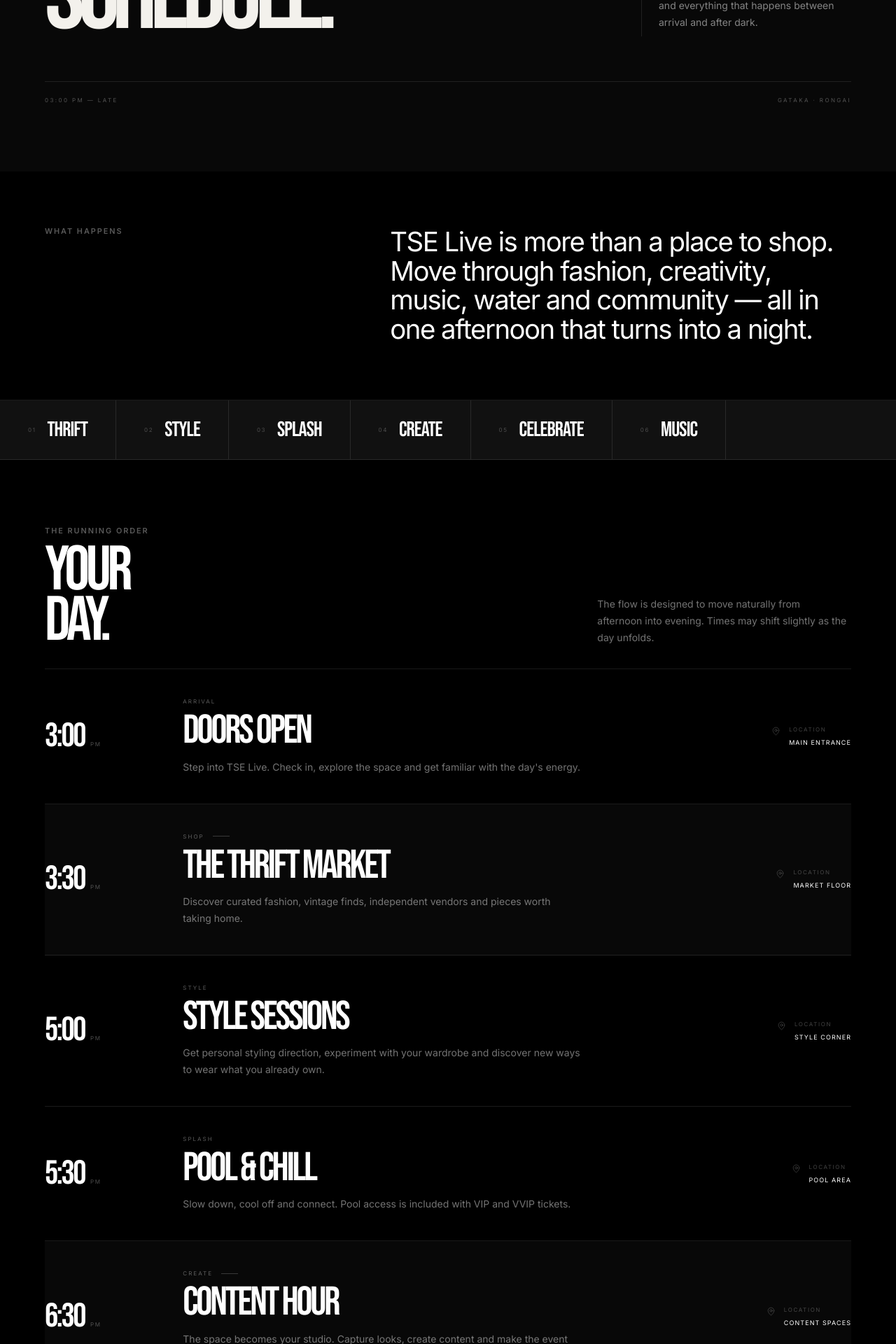
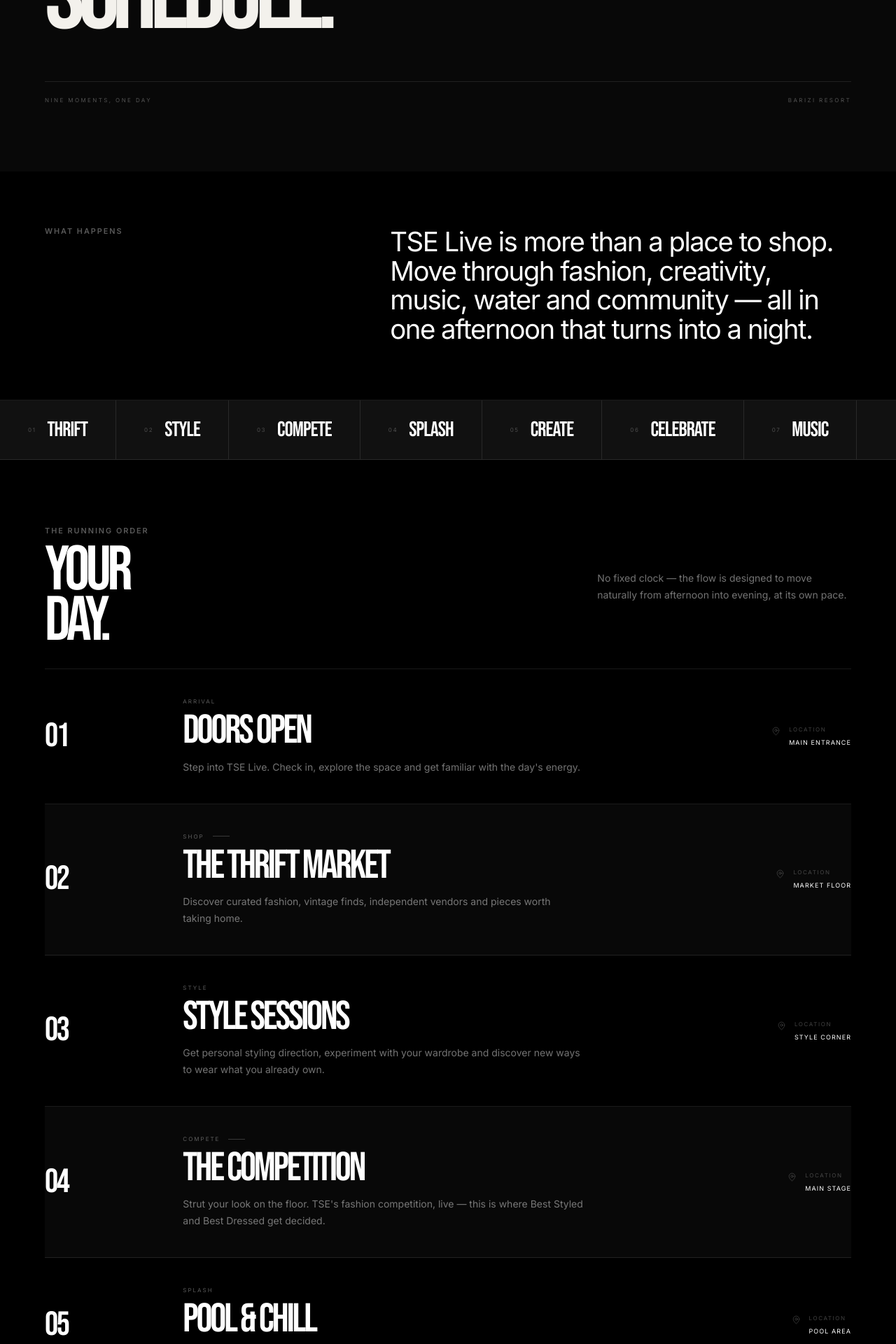
Before and after one commit to mercymuimi/tse-live, a Next.js app: page /schedule in a window 1280 px wide. Shown: the part 360-2280 px from the top of the page at 70% size. Built offline with nearby package versions, Linux system fonts and the light colour scheme.

Commit message:
schedule page upgrade

```diff
--- a/src/app/schedule/page.tsx
+++ b/src/app/schedule/page.tsx
@@ -4,8 +4,7 @@ import Link from "next/link";
 import { ArrowDownRight, Clock, MapPin } from "lucide-react";
 
 type ScheduleItem = {
-  time: string;
-  period: string;
+  number: string;
   title: string;
   description: string;
   location: string;
@@ -15,8 +14,7 @@ type ScheduleItem = {
 
 const schedule: ScheduleItem[] = [
   {
-    time: "3:00",
-    period: "PM",
+    number: "01",
     title: "Doors Open",
     description:
       "Step into TSE Live. Check in, explore the space and get familiar with the day's energy.",
@@ -24,8 +22,7 @@ const schedule: ScheduleItem[] = [
     category: "Arrival",
   },
   {
-    time: "3:30",
-    period: "PM",
+    number: "02",
     title: "The Thrift Market",
     description:
       "Discover curated fashion, vintage finds, independent vendors and pieces worth taking home.",
@@ -34,8 +31,7 @@ const schedule: ScheduleItem[] = [
     featured: true,
   },
   {
-    time: "5:00",
-    period: "PM",
+    number: "03",
     title: "Style Sessions",
     description:
       "Get personal styling direction, experiment with your wardrobe and discover new ways to wear what you already own.",
@@ -43,8 +39,16 @@ const schedule: ScheduleItem[] = [
     category: "Style",
   },
   {
-    time: "5:30",
-    period: "PM",
+    number: "04",
+    title: "The Competition",
+    description:
+      "Strut your look on the floor. TSE's fashion competition, live — this is where Best Styled and Best Dressed get decided.",
+    location: "Main Stage",
+    category: "Compete",
+    featured: true,
+  },
+  {
+    number: "05",
     title: "Pool & Chill",
     description:
       "Slow down, cool off and connect. Pool access is included with VIP and VVIP tickets.",
@@ -52,8 +56,7 @@ const schedule: ScheduleItem[] = [
     category: "Splash",
   },
   {
-    time: "6:30",
-    period: "PM",
+    number: "06",
     title: "Content Hour",
     description:
       "The space becomes your studio. Capture looks, create content and make the event part of your feed.",
@@ -62,18 +65,16 @@ const schedule: ScheduleItem[] = [
     featured: true,
   },
   {
-    time: "7:30",
-    period: "PM",
+    number: "07",
     title: "The Celebration",
     description:
-      "Cake cutting, the best dressed reveal, games and giveaways — marking one year of TSE.",
+      "Cake cutting and awards — Best Styled, Best Dressed and Client of the Year — with TSE merch and vouchers up for grabs, marking 1 year of TSE.",
     location: "Main Stage",
     category: "Celebrate",
     featured: true,
   },
   {
-    time: "8:30",
-    period: "PM",
+    number: "08",
     title: "Live Music",
     description:
       "As the night sets in, the energy shifts. Live performances set the tone for the evening.",
@@ -81,8 +82,7 @@ const schedule: ScheduleItem[] = [
     category: "Music",
   },
   {
-    time: "10:00",
-    period: "PM",
+    number: "09",
     title: "TSE After Dark",
     description:
       "DJ sets, fashion, drinks, conversations and the kind of night you don't want to end early.",
@@ -95,6 +95,7 @@ const schedule: ScheduleItem[] = [
 const experiences = [
   "THRIFT",
   "STYLE",
+  "COMPETE",
   "SPLASH",
   "CREATE",
   "CELEBRATE",
@@ -110,7 +111,7 @@ export default function SchedulePage() {
 
       <section className="relative overflow-hidden bg-tse-black px-6 pb-20 pt-28 text-tse-paper md:px-12 md:pb-24 md:pt-36 lg:px-16">
         <div className="mx-auto max-w-360">
-          <div className="grid gap-12 lg:grid-cols-[1fr_300px] lg:items-end">
+          <div className="grid gap-12 lg:grid-cols-[1fr_300px] lg:items-center">
             {/* HERO TITLE */}
 
             <div>
@@ -127,7 +128,7 @@ export default function SchedulePage() {
 
             {/* EVENT META */}
 
-            <div className="border-l border-white/10 pl-6 lg:pb-2">
+            <div className="border-l border-white/10 pl-6">
               <p className="font-display text-3xl uppercase leading-none tracking-[-0.04em]">
                 30.10.26
               </p>
@@ -148,11 +149,11 @@ export default function SchedulePage() {
 
         <div className="mx-auto mt-16 flex max-w-360 items-center justify-between border-t border-white/10 pt-5">
           <span className="text-[8px] uppercase tracking-[0.3em] text-white/30">
-            03:00 PM — Late
+            Nine Moments, One Day
           </span>
 
           <span className="text-[8px] uppercase tracking-[0.3em] text-white/30">
-            Gataka · Rongai
+            Barizi Resort
           </span>
         </div>
       </section>
@@ -208,7 +209,7 @@ export default function SchedulePage() {
         <div className="mx-auto max-w-360">
           {/* SECTION HEADER */}
 
-          <div className="grid gap-8 border-b border-white/10 pb-8 md:grid-cols-12 md:items-end">
+          <div className="grid gap-8 border-b border-white/10 pb-8 md:grid-cols-12 md:items-center">
             <div className="md:col-span-7">
               <p className="tse-eyebrow text-white/35">
                 The running order
@@ -223,8 +224,8 @@ export default function SchedulePage() {
 
             <div className="md:col-span-4 md:col-start-9">
               <p className="max-w-sm text-sm leading-6 text-white/45">
-                The flow is designed to move naturally from afternoon into
-                evening. Times may shift slightly as the day unfolds.
+                No fixed clock — the flow is designed to move naturally from
+                afternoon into evening, at its own pace.
               </p>
             </div>
           </div>
@@ -234,24 +235,18 @@ export default function SchedulePage() {
           <div className="divide-y divide-white/10">
             {schedule.map((item) => (
               <article
-                key={`${item.time}-${item.title}`}
+                key={item.number}
                 className={`group relative py-8 transition-colors duration-300 md:py-10 ${
-                  item.featured ? "bg-white/3" : ""
+                  item.featured ? "bg-white/[0.03]" : ""
                 }`}
               >
                 <div className="grid gap-7 md:grid-cols-12 md:items-center md:gap-8">
-                  {/* TIME */}
+                  {/* NUMBER */}
 
                   <div className="md:col-span-2">
-                    <div className="flex items-baseline gap-2">
-                      <span className="font-display text-4xl leading-none tracking-tighter text-white md:text-5xl">
-                        {item.time}
-                      </span>
-
-                      <span className="text-[8px] uppercase tracking-[0.2em] text-white/30">
-                        {item.period}
-                      </span>
-                    </div>
+                    <span className="font-display text-4xl leading-none tracking-tighter text-white md:text-5xl">
+                      {item.number}
+                    </span>
                   </div>
 
                   {/* CONTENT */}
@@ -325,7 +320,7 @@ export default function SchedulePage() {
       ===================================================== */}
 
       <section className="bg-tse-black px-6 py-20 text-tse-paper md:px-12 md:py-28 lg:px-16">
-        <div className="mx-auto grid max-w-360 gap-12 md:grid-cols-12 md:items-end">
+        <div className="mx-auto grid max-w-360 gap-12 md:grid-cols-12 md:items-center">
           <div className="md:col-span-8">
             <p className="tse-eyebrow text-white/30">
               Come for the fashion.
@@ -357,7 +352,7 @@ export default function SchedulePage() {
           <div className="flex flex-col justify-between gap-10 md:flex-row md:items-end">
             <div>
               <p className="tse-eyebrow text-white/35">
-                30.10.26 // Gataka · Rongai
+                30.10.26 // Barizi Resort
               </p>
 
               <h2 className="mt-4 font-display text-[clamp(4rem,7vw,7rem)] uppercase leading-[0.8] tracking-[-0.06em] text-white">
@@ -372,13 +367,6 @@ export default function SchedulePage() {
               className="group flex w-full items-center justify-between bg-white px-6 py-5 text-[9px] font-bold uppercase tracking-[0.22em] text-black transition-colors duration-300 hover:bg-white/80 md:w-64"
             >
               <span>Get your ticket</span>
-
-              <ArrowDownRight
-                size={15}
-                strokeWidth={1.5}
-                aria-hidden="true"
-                className="transition-transform duration-300 group-hover:translate-x-1 group-hover:translate-y-1"
-              />
             </Link>
           </div>
         </div>
--- a/src/components/experience/ExperienceCTA.tsx
+++ b/src/components/experience/ExperienceCTA.tsx
@@ -37,7 +37,7 @@ export default function ExperienceCTA() {
           {/* COPY */}
           <div className="lg:col-span-9">
             <div className="flex items-center gap-3">
-              <span className="h-px w-7 bg-white/30" />
+
 
               <p className="tse-eyebrow text-white/35">
                 TSE LIVE // 30.10.26
@@ -45,7 +45,7 @@ export default function ExperienceCTA() {
             </div>
 
             <h2 className="mt-7 max-w-260 font-display text-[clamp(4rem,9vw,9rem)] uppercase leading-[0.78] tracking-[-0.065em]">
-              Don't Just
+              Don&apos;t Just
               <br />
               Hear About It.
               <br />
@@ -65,7 +65,7 @@ export default function ExperienceCTA() {
             </Link>
 
             <p className="mt-4 text-[9px] uppercase tracking-[0.25em] text-white/25">
-              One day only · Gataka · Rongai
+              One day only · Barizi Resort
             </p>
           </div>
         </motion.div>
--- a/src/components/experience/ExperiencePillars.tsx
+++ b/src/components/experience/ExperiencePillars.tsx
@@ -55,7 +55,7 @@ export default function ExperiencePillars() {
         <div className="grid gap-10 border-b border-white/10 pb-16 lg:grid-cols-12 lg:pb-20">
           <div className="lg:col-span-3">
             <p className="tse-eyebrow text-white/35">
-              01 — The worlds of TSE
+              The worlds of TSE
             </p>
           </div>
 
--- a/src/components/experience/ExperienceTimeline.tsx
+++ b/src/components/experience/ExperienceTimeline.tsx
@@ -1,5 +1,6 @@
 "use client";
 
+import Link from "next/link";
 import { motion, useReducedMotion } from "framer-motion";
 
 const moments = [
@@ -26,6 +27,7 @@ const moments = [
     title: "Compete",
     description:
       "Strut your look on the floor. TSE's fashion competition, live — this is where Best Styled and Best Dressed get decided.",
+    featured: true,
   },
   {
     time: "05",
@@ -44,6 +46,7 @@ const moments = [
     title: "Celebrate",
     description:
       "Cake cutting and awards — Best Styled, Best Dressed and Client of the Year — with TSE merch and vouchers up for grabs, marking 1 year of TSE.",
+    featured: true,
   },
   {
     time: "08",
@@ -60,7 +63,7 @@ export default function ExperienceTimeline() {
     <section className="bg-tse-black px-6 pt-16 pb-24 text-tse-paper md:px-12 md:pt-20 md:pb-32 lg:px-16 lg:pt-24 lg:pb-40">
       <div className="mx-auto max-w-360">
         {/* HEADER */}
-        <div className="grid gap-10 border-b border-white/10 pb-12 md:grid-cols-12 md:gap-8 md:pb-16">
+        <div className="grid gap-10 border-b border-white/10 pb-12 md:grid-cols-12 md:items-center md:gap-8 md:pb-16">
           {/* HEADING */}
           <div className="md:col-span-7">
             <p className="tse-eyebrow text-white/35">
@@ -77,7 +80,7 @@ export default function ExperienceTimeline() {
           </div>
 
           {/* INTRO COPY */}
-          <div className="md:col-span-4 md:col-start-9 md:self-start md:pt-16 lg:pt-20">
+          <div className="md:col-span-4 md:col-start-9">
             <p className="max-w-sm text-sm leading-7 text-white/45 md:text-[15px]">
               No fixed script. Move through the day at your own pace — shop,
               style, compete, create, celebrate and stay for the night.
@@ -115,7 +118,9 @@ export default function ExperienceTimeline() {
                 delay: shouldReduceMotion ? 0 : index * 0.04,
                 ease: [0.22, 1, 0.36, 1],
               }}
-              className="group relative border-b border-white/10 py-7 md:py-9"
+              className={`group relative border-b border-white/10 py-7 transition-colors duration-300 md:py-9 ${
+                moment.featured ? "bg-white/[0.03]" : ""
+              }`}
             >
               <div className="grid gap-6 md:grid-cols-12 md:items-center md:gap-8">
                 {/* NUMBER */}
@@ -131,9 +136,17 @@ export default function ExperienceTimeline() {
 
                 {/* TITLE */}
                 <div className="md:col-span-5">
-                  <h3 className="font-display text-[clamp(3rem,5vw,5.5rem)] uppercase leading-[0.82] tracking-[-0.055em] text-white transition-transform duration-500 ease-out group-hover:translate-x-1">
-                    {moment.title}
-                  </h3>
+                  <div className="flex items-center gap-3">
+                    <h3 className="font-display text-[clamp(3rem,5vw,5.5rem)] uppercase leading-[0.82] tracking-[-0.055em] text-white transition-transform duration-500 ease-out group-hover:translate-x-1">
+                      {moment.title}
+                    </h3>
+
+                    {moment.featured && (
+                      <span className="border border-tse-accent/40 px-2 py-1 text-[8px] uppercase tracking-[0.2em] text-tse-accent">
+                        Highlight
+                      </span>
+                    )}
+                  </div>
                 </div>
 
                 {/* DESCRIPTION */}
@@ -161,6 +174,19 @@ export default function ExperienceTimeline() {
             worth remembering.
           </p>
         </div>
+
+        {/* LINK TO FULL SCHEDULE */}
+        <div className="mt-10 border-t border-white/10 pt-8">
+          <Link
+            href="/schedule"
+            className="group inline-flex items-center gap-3 text-[9px] uppercase tracking-[0.25em] text-white/50 transition-colors duration-300 hover:text-white"
+          >
+            See the full schedule for exact times
+            <span className="transition-transform duration-300 group-hover:translate-x-1">
+              →
+            </span>
+          </Link>
+        </div>
       </div>
     </section>
   );
```
